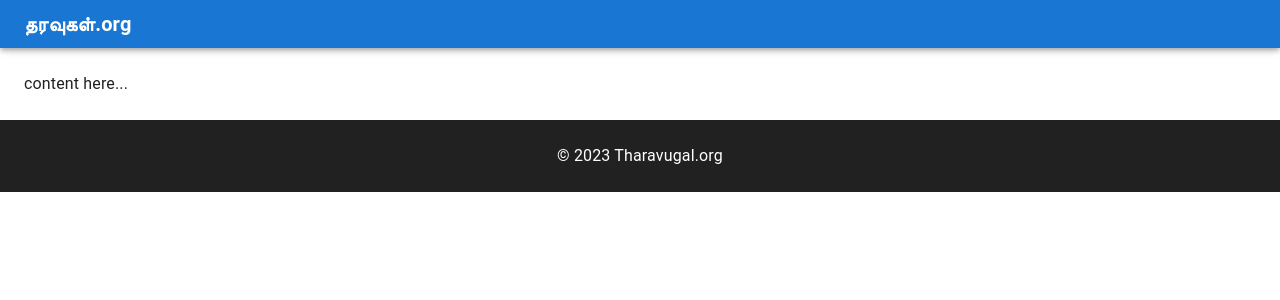
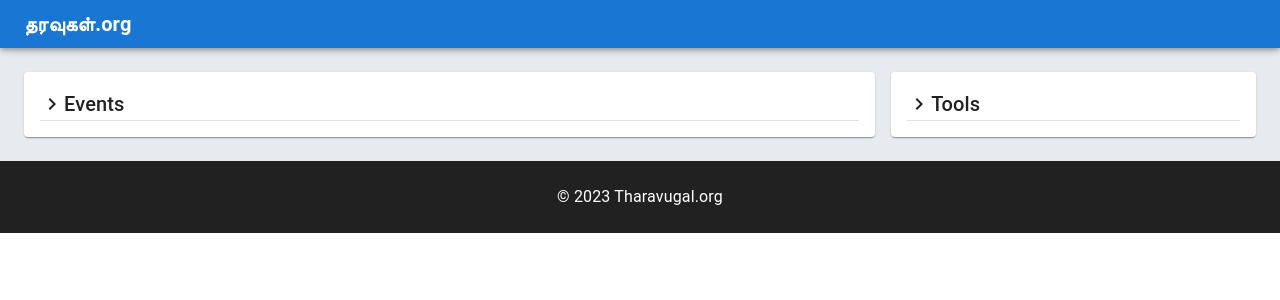
Before and after one commit to Tharavugal/tharavugal-org-website, a Next.js app: page / in a window 1280 px wide. Shown: the top 300 px of the page. Built offline with nearby package versions, Linux system fonts and the light colour scheme.

Commit message:
Add events & tools sections to landing page

```diff
--- a/components/Layout.js
+++ b/components/Layout.js
@@ -16,7 +16,9 @@ export default function Layout({ children }) {
         </Toolbar>
       </AppBar>
       <Toolbar variant="dense" />
-      <Box p={3}>{children}</Box>
+      <Box p={3} bgcolor="#E7EBF0">
+        {children}
+      </Box>
       <footer>
         <Box
           textAlign="center"
--- a/pages/index.js
+++ b/pages/index.js
@@ -1,5 +1,33 @@
+import { Box, Divider, Paper, Typography } from "@mui/material";
+import ChevronRightIcon from "@mui/icons-material/ChevronRight";
+
 import Layout from "../components/Layout";
 
 export default function Home() {
-  return <Layout>content here...</Layout>;
+  return (
+    <Layout>
+      <Box
+        sx={{ display: "grid", gridTemplateColumns: "70fr 30fr", columnGap: 2 }}
+      >
+        <Paper sx={{ p: 2 }}>
+          <Typography
+            variant="h6"
+            sx={{ display: "flex", alignItems: "center" }}
+          >
+            <ChevronRightIcon /> Events
+          </Typography>
+          <Divider />
+        </Paper>
+        <Paper sx={{ p: 2 }}>
+          <Typography
+            variant="h6"
+            sx={{ display: "flex", alignItems: "center" }}
+          >
+            <ChevronRightIcon /> Tools
+          </Typography>
+          <Divider />
+        </Paper>
+      </Box>
+    </Layout>
+  );
 }
```
